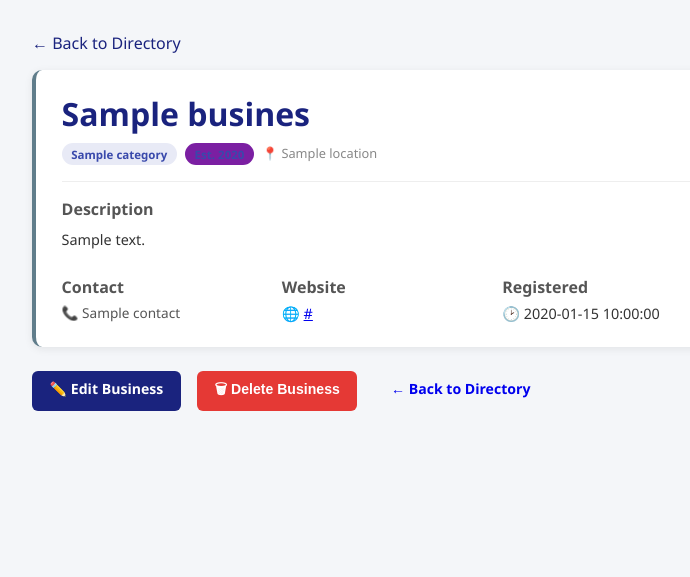
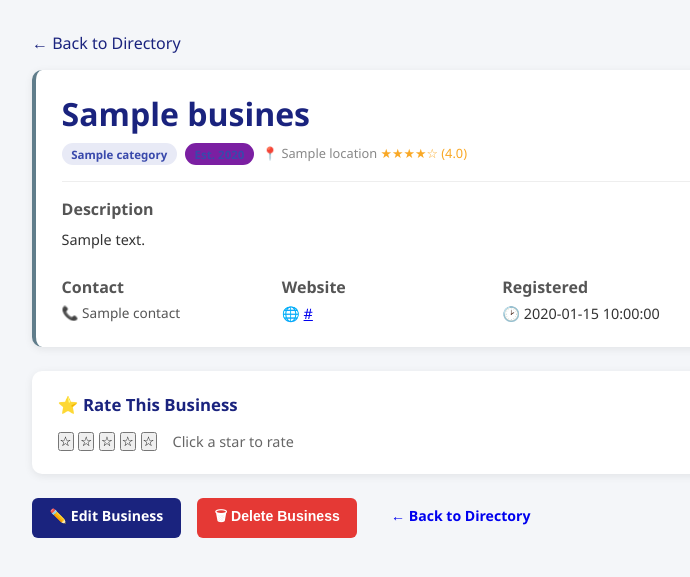
Before and after one commit to 1Imantk/local_directory, a Flask app: template templates/business_detail.html in a window 1280 px wide. Shown: the part 60-637 px from the top of the page, without its empty margins (258-948 px from the left). Run offline with Flask 3, Linux system fonts and the light colour scheme; the template is opened without the code that fills it: most values are stand-ins (such as "Sample title", 1, 10 or a date in 2020).

Commit message:
add star rating system to business cards

```diff
--- a/app.py
+++ b/app.py
@@ -150,6 +150,25 @@ def edit_business(business_id):
     return render_template("edit.html", business=business.to_dict())
 
 
+# ── Rate a business ─────────────────────────────────────────────────────────
+
+@app.route("/rate/<int:business_id>", methods=["POST"])
+def rate_business(business_id):
+    business = directory.get_by_id(business_id)
+    if not business:
+        flash("Business not found.", "error")
+        return redirect(url_for("index"))
+
+    stars = request.form.get("stars", type=int)
+    if stars and 1 <= stars <= 5:
+        business.add_rating(stars)
+        flash(f'Thank you! You rated "{business.name}" {stars} star{"s" if stars > 1 else ""}.', "success")
+    else:
+        flash("Please select a valid rating (1-5 stars).", "error")
+
+    return redirect(url_for("business_detail", business_id=business_id))
+
+
 # ── Delete a business ─────────────────────────────────────────────────────────
 
 @app.route("/delete/<int:business_id>", methods=["POST"])
--- a/templates/business_detail.html
+++ b/templates/business_detail.html
@@ -15,6 +15,12 @@
       <span class="badge">{{ business.category }}</span>
       {% if business.founded_year %}<span class="badge" style="background:#7b1fa2;">Est. {{ business.founded_year }}</span>{% endif %}
       📍 {{ business.location }}
+      {% if business.rating_count > 0 %}
+      <span style="color:#f9a825;">
+        {% for i in range(5) %}{% if i < business.average_rating|int %}★{% else %}☆{% endif %}{% endfor %}
+        ({{ "%.1f"|format(business.average_rating) }})
+      </span>
+      {% endif %}
     </div>
 
     <hr style="border:0; border-top:1px solid #eee; margin:1rem 0;">
@@ -42,6 +48,20 @@
     </div>
   </div>
 
+  <div class="card" style="margin-top:1.5rem;">
+    <h3 style="margin-bottom:1rem; color:#1a237e;">⭐ Rate This Business</h3>
+    <form method="POST" action="{{ url_for('rate_business', business_id=business.id) }}" style="display:flex; align-items:center; gap:1rem; flex-wrap:wrap;">
+      <div class="star-rating" style="display:flex; gap:.3rem;">
+        {% for i in range(1, 6) %}
+        <button type="submit" name="stars" value="{{ i }}" class="star-btn" title="{{ i }} star{{ 's' if i > 1 else '' }}">
+          ☆
+        </button>
+        {% endfor %}
+      </div>
+      <span style="color:#666; font-size:.9rem;">Click a star to rate</span>
+    </form>
+  </div>
+
   <div style="margin-top:1.5rem; display:flex; gap:1rem; flex-wrap:wrap;">
     <a href="{{ url_for('edit_business', business_id=business.id) }}" class="btn btn-primary">✏️ Edit Business</a>
     <form method="POST" action="{{ url_for('delete_business', business_id=business.id) }}"
--- a/templates/index.html
+++ b/templates/index.html
@@ -101,6 +101,12 @@
       <span class="badge">{{ b.category }}</span>
       {% if b.founded_year %}<span class="badge" style="background:#7b1fa2;">Est. {{ b.founded_year }}</span>{% endif %}
       📍 {{ b.location }} &nbsp;|&nbsp; 🕑 {{ b.registered_at }}
+      {% if b.rating_count is defined and b.rating_count > 0 %}
+      <span style="color:#f9a825; margin-left:.3rem;">
+        {% for i in range(5) %}{% if i < (b.average_rating|int) %}★{% else %}☆{% endif %}{% endfor %}
+        ({{ "%.1f"|format(b.average_rating) }})
+      </span>
+      {% endif %}
     </div>
     <p>{{ b.description }}</p>
     <p class="contact">📞 {{ b.contact }}</p>
```
Also changed, not shown: models.py (+13 -0 lines).
